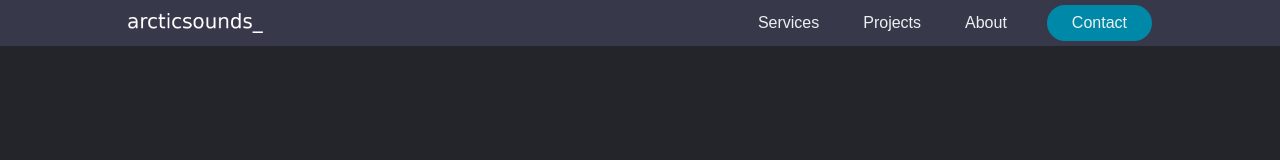
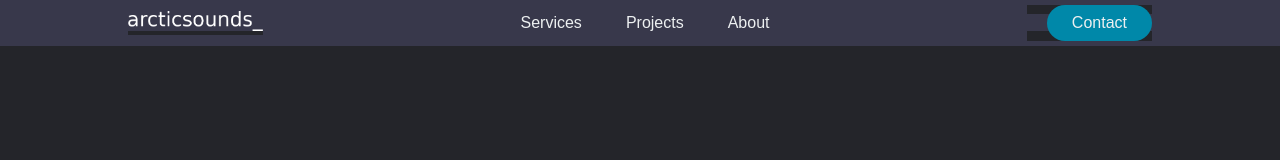
Before and after one commit to camronborts/Webpage, a plain HTML site: page index.html in a window 1280 px wide. Drawn offline with Linux system fonts and the light colour scheme.

Commit message:
styling header

```diff
--- a/index.html
+++ b/index.html
@@ -1,15 +1,20 @@
 <!DOCTYPE html>
 <html lang="en">
+
 <head>
     <meta charset="UTF-8">
     <meta http-equiv="X-UA-Compatible" content="IE=edge">
     <meta name="viewport" content="width=device-width, initial-scale=1.0">
-    <link rel="stylesheet" href="styles.css">
+    <link rel="stylesheet" href="/styles.css">
     <title>arcticsounds_</title>
 </head>
+
 <body>
-    <header>
+    <header class="header">
+        <div>
             <img class="logo" src="images/logo.png" alt="arcticsounds_">
+        </div>
+        <div>
             <nav>
                 <ul class="nav__links">
                     <li><a href="#">Services</a></li>
@@ -17,10 +22,14 @@
                     <li><a href="#">About</a></li>
                 </ul>
             </nav>
+        </div>
+        <div>
             <a class="cta" href="#"><button>Contact</button></a>
+        </div>
     </header>
 
 
 
 </body>
+
 </html>
```
Also changed, not shown: logo.png (deleted). Lines whose indentation alone changed are shown as unchanged.
